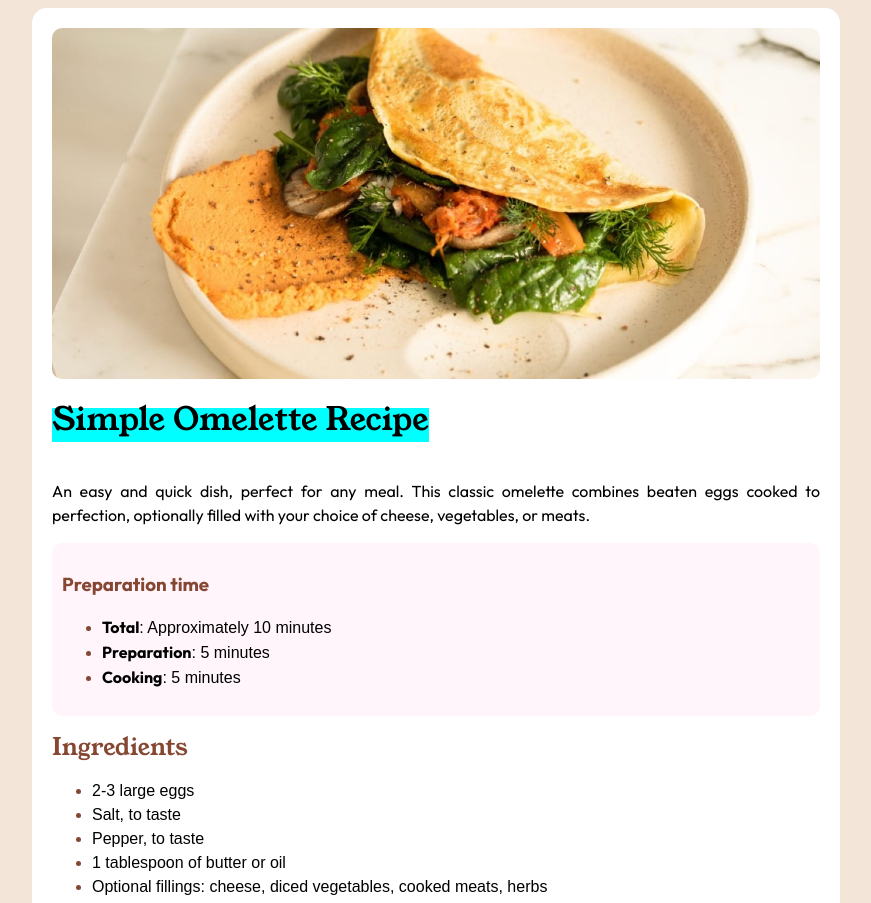
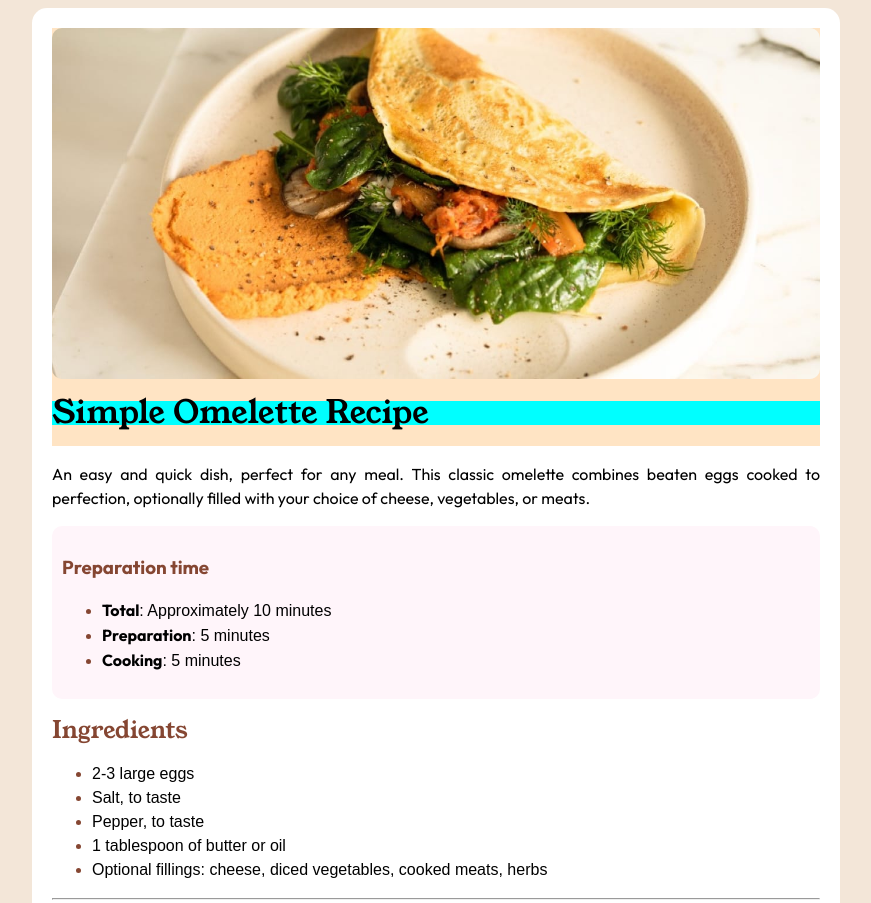
Before and after one commit to flavio-ui/pagina-de-receitas, a plain HTML site: page index.html in a window 1280 px wide. Shown: the top 903 px of the page, without its empty margins (204-1075 px from the left). Drawn offline with Linux system fonts and the light colour scheme.

Commit message:
modificando configurações do h1

```diff
--- a/estilos-media/media-query.css
+++ b/estilos-media/media-query.css
@@ -33,6 +33,10 @@
  }
 
  div {
+   margin-top: -20px;
+ }
+
+ div#img {
     margin: -20px -20px 20px -20px;
  }
 }
--- a/estilos/style.css
+++ b/estilos/style.css
@@ -36,12 +36,17 @@ body {
     border-radius: 10px;
   }
 
+  div {
+    background-color: bisque;
+    display: flex;
+  }
+
  h1 {
     font-family: var(--font-titulo-1);
     font-weight: lighter;
     background-color: aqua;
-    padding-bottom: 10px;
     display: inline-block;
+    flex: auto;
   }
 
   strong {
--- a/index.html
+++ b/index.html
@@ -9,9 +9,11 @@
 </head>
 <body>
   <main>
-    <div><img src="images/image-omelette.jpeg" alt="foto de omelete"></div>
+    <div id="img"><img src="images/image-omelette.jpeg" alt="foto de omelete"></div>
 
-    <h1>Simple Omelette Recipe</h1>
+    <div >
+      <h1>Simple Omelette Recipe</h1>
+    </div>
 
     <p>
       An easy and quick dish, perfect for any meal. This classic omelette combines beaten eggs cooked
```
